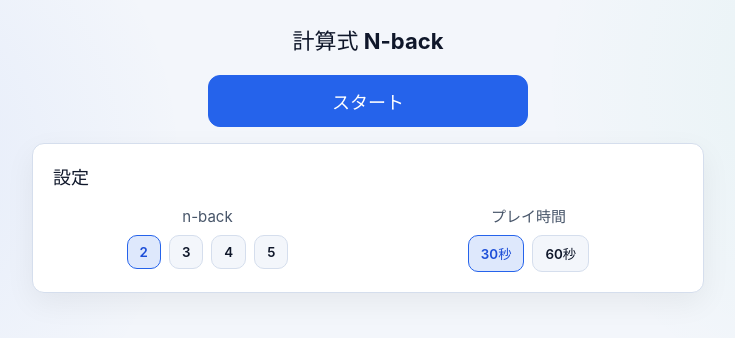
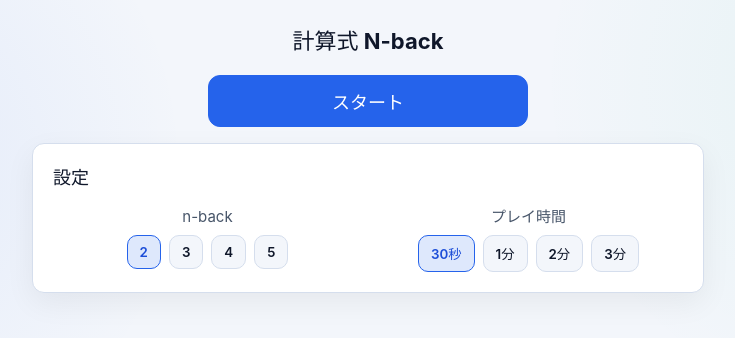
Before and after one commit to nao5151/arithmetic-n-back, a React (Vite) app: page / in a window 1280 px wide. Shown: the top 338 px of the page, without its empty margins (272-1007 px from the left). Built offline with nearby package versions, Linux system fonts and the light colour scheme.

Commit message:
プレイ時間の設定を更新し、表示形式を改善

```diff
--- a/src/components/Start.tsx
+++ b/src/components/Start.tsx
@@ -1,7 +1,10 @@
+import { useSettings } from '../contexts/SettingsContext';
 import { useGame } from '../contexts/GameContext';
-import { useSettings } from '../contexts/SettingsContext';
 
-const DURATIONS = [30, 60];
+const DURATIONS = [30, 60, 120, 180];
+
+const formatDuration = (sec: number) =>
+  sec % 60 === 0 ? `${sec / 60}分` : `${sec}秒`;
 
 export const Start = () => {
   const { settings, updateSettings } = useSettings();
@@ -46,7 +49,7 @@ export const Start = () => {
                   }
                   onClick={() => updateSettings({ durationSec: sec })}
                 >
-                  {`${sec}秒`}
+                  {formatDuration(sec)}
                 </button>
               ))}
             </div>
@@ -67,7 +70,7 @@ export const Start = () => {
             {history.map((item) => (
               <div key={item.playedAt} className="history-row">
                 <span>{item.nBack}</span>
-                <span>{`${item.durationSec}秒`}</span>
+                <span>{formatDuration(item.durationSec)}</span>
                 <span>{item.correct}</span>
                 <span>{item.accuracy}%</span>
               </div>
```
Also changed, not shown: 1 other file (tests, documents, lock files or other folders).
